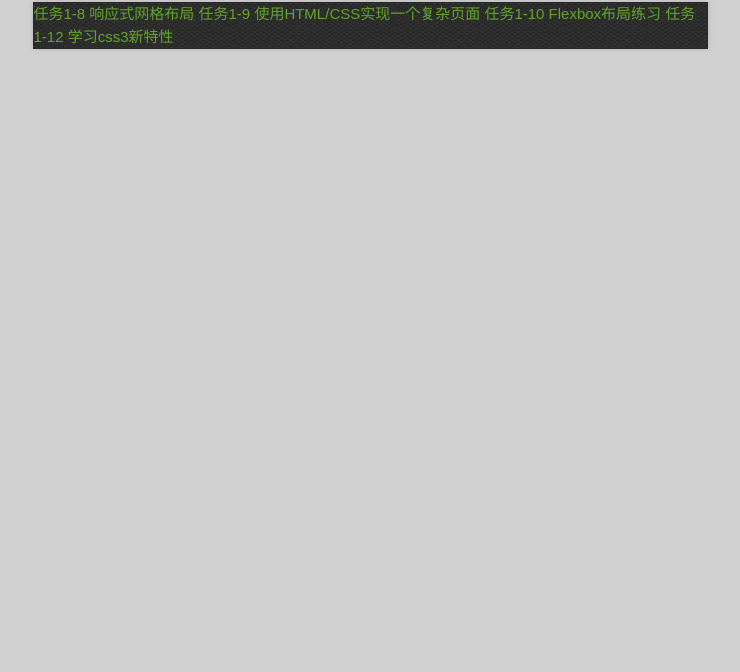
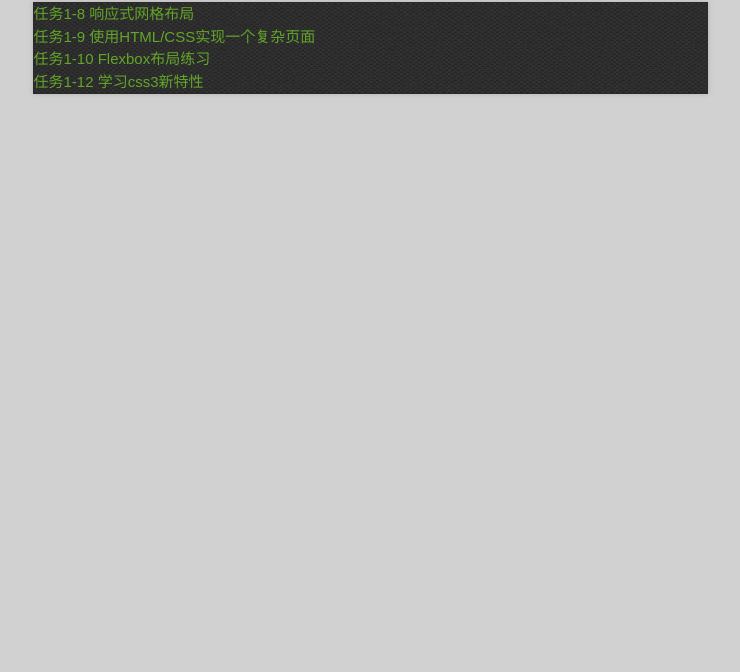
Before and after one commit to luochunfang/ifetask, a plain HTML site: page index.html in a window 1280 px wide. Shown: the part 128-800 px from the top of the page, without its empty margins (270-1010 px from the left). Drawn offline with nearby package versions, Linux system fonts and the light colour scheme.

Commit message:
modified index.html again

```diff
--- a/index.html
+++ b/index.html
@@ -22,10 +22,10 @@
       <h1 class="title">Ifetask</h1>
     </header>
     <div id="container">
-      <a href="task/task1-8/task1_8.html">任务1-8 响应式网格布局</a>
-      <a href="task/task1-9/task1_9.html">任务1-9 使用HTML/CSS实现一个复杂页面</a>
-      <a href="task/task1-10/task1_10.html">任务1-10 Flexbox布局练习</a>
-      <a href="task/task1_12/task1_12.html">任务1-12 学习css3新特性</a>
+      <a href="task/task1-8/task1_8.html">任务1-8 响应式网格布局</a>  <br/>
+      <a href="task/task1-9/task1_9.html">任务1-9 使用HTML/CSS实现一个复杂页面</a> <br/>
+      <a href="task/task1-10/task1_10.html">任务1-10 Flexbox布局练习</a> <br/>
+      <a href="task/task1_12/task1_12.html">任务1-12 学习css3新特性</a> <br/>
       </div>
     </div>
 </body>
```
